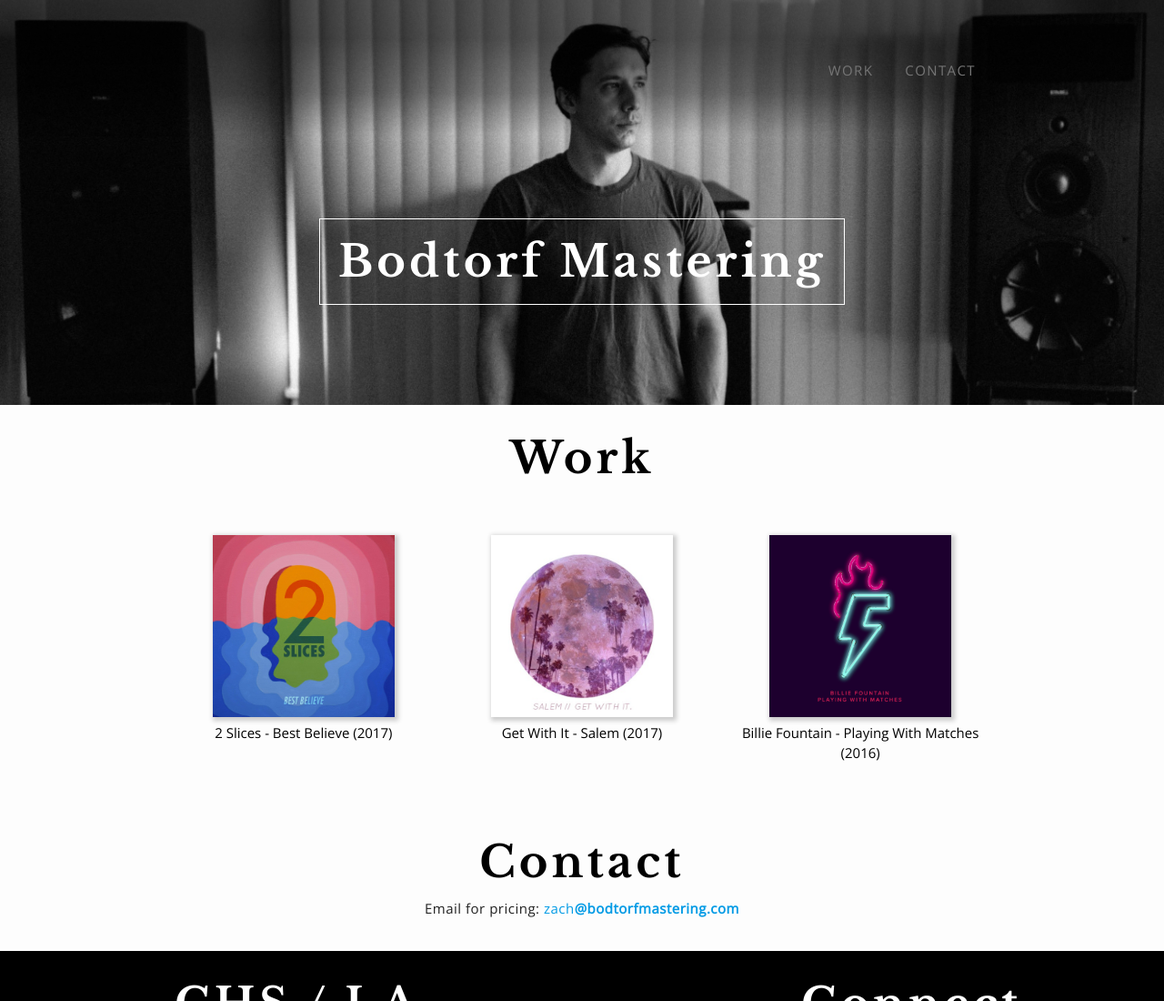
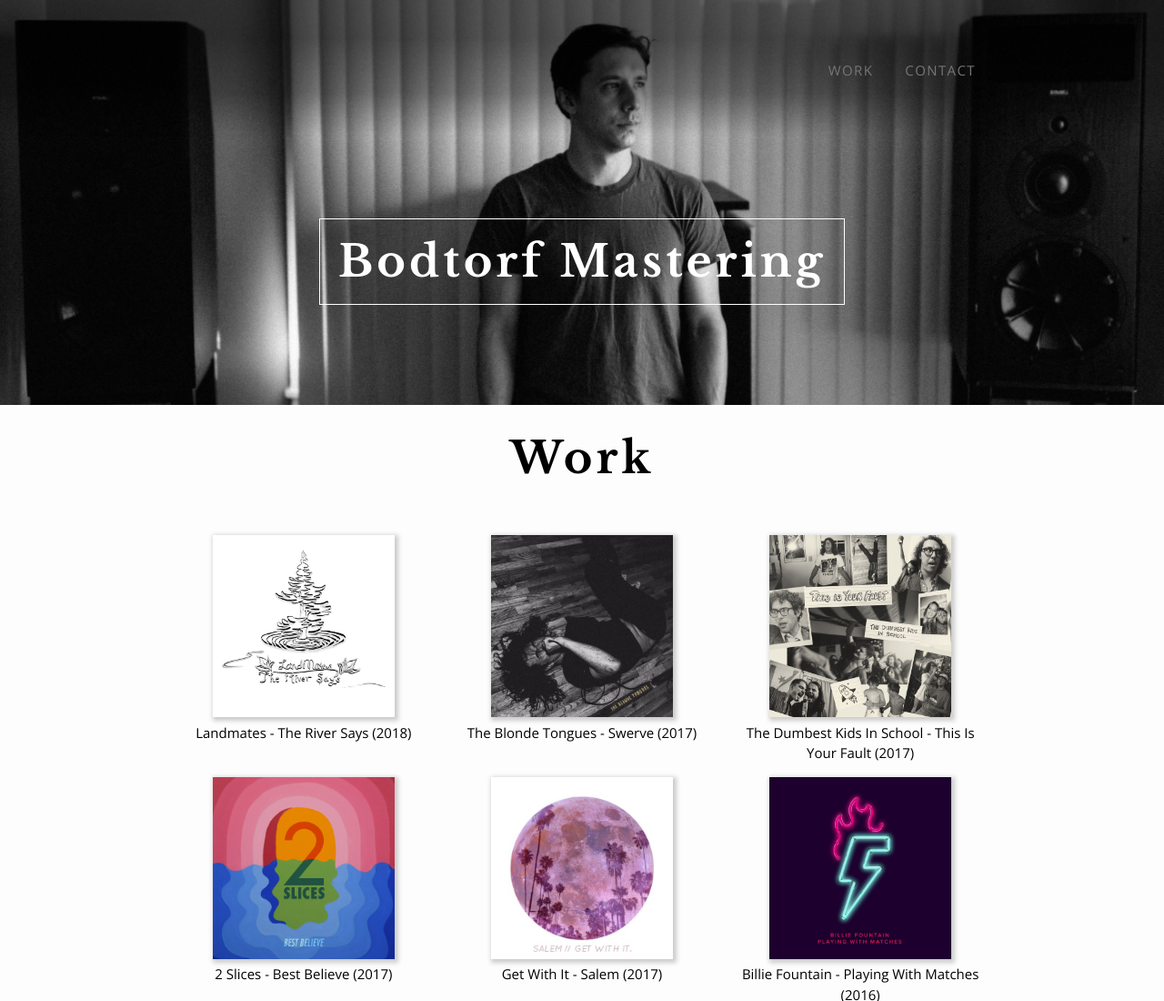
Before and after one commit to zbodtorf/mastering_site, a website: page index.html in a window 1280 px wide. Shown: the top 1100 px of the page at 91% size. Drawn offline with nearby package versions, Linux system fonts and the light colour scheme.

Commit message:
added 3 albums

```diff
--- a/index.html
+++ b/index.html
@@ -53,14 +53,33 @@
 
       <div class="row center">
 
-        <!-- Dupe this block -->
+        <div class="col l4 s12 album-cover">
+          <a href="https://open.spotify.com/album/6X2iZfmgZOy4qcz3FTIH92" target="_blank">
+            <img src="./landmates_album.jpg" alt="landmates album cover">
+            <div class="black-text">Landmates - The River Says (2018)</div>
+          </a>
+        </div>
+
+        <div class="col l4 s12 album-cover">
+          <a href="https://open.spotify.com/album/4txuZ3Y1kUysv28iMyLWfd" target="_blank">
+            <img src="./blonde_tongues_album.jpg" alt="the blond tongues album cover">
+            <div class="black-text">The Blonde Tongues - Swerve (2017)</div>
+          </a>
+        </div>
+
+        <div class="col l4 s12 album-cover">
+          <a href="https://open.spotify.com/album/5wm70FIF4YbD0zmIPxVyHQ" target="_blank">
+            <img src="./dkis_album.jpg" alt="dkis album cover">
+            <div class="black-text">The Dumbest Kids In School - This Is Your Fault (2017)</div>
+          </a>
+        </div>
+
         <div class="col l4 s12 album-cover">
           <a href="https://open.spotify.com/album/7vvgv3fVyeblwjpFTZ5mII" target="_blank">
             <img src="./2_slices_album.jpg" alt="two slices album cover">
             <div class="black-text">2 Slices - Best Believe (2017)</div>
           </a>
         </div>
-        <!-- Dupe this block -->
 
         <div class="col l4 s12 album-cover">
           <a href="https://soundcloud.com/user-412745940/salem" target="_blank">
```
Also changed, not shown: blonde_tongues_album.jpg (added), dkis_album.jpg (added), landmates_album.jpg (added).
